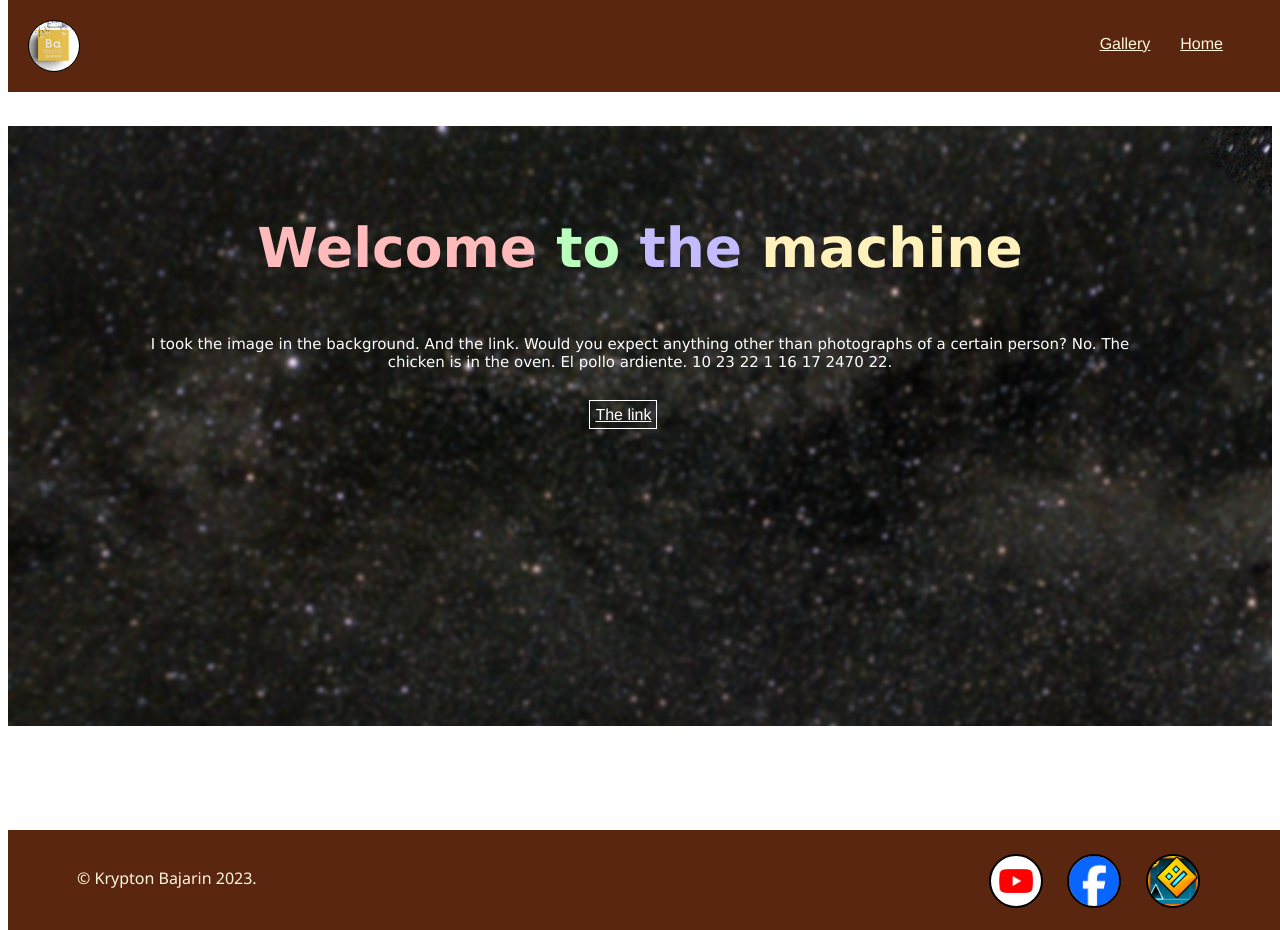
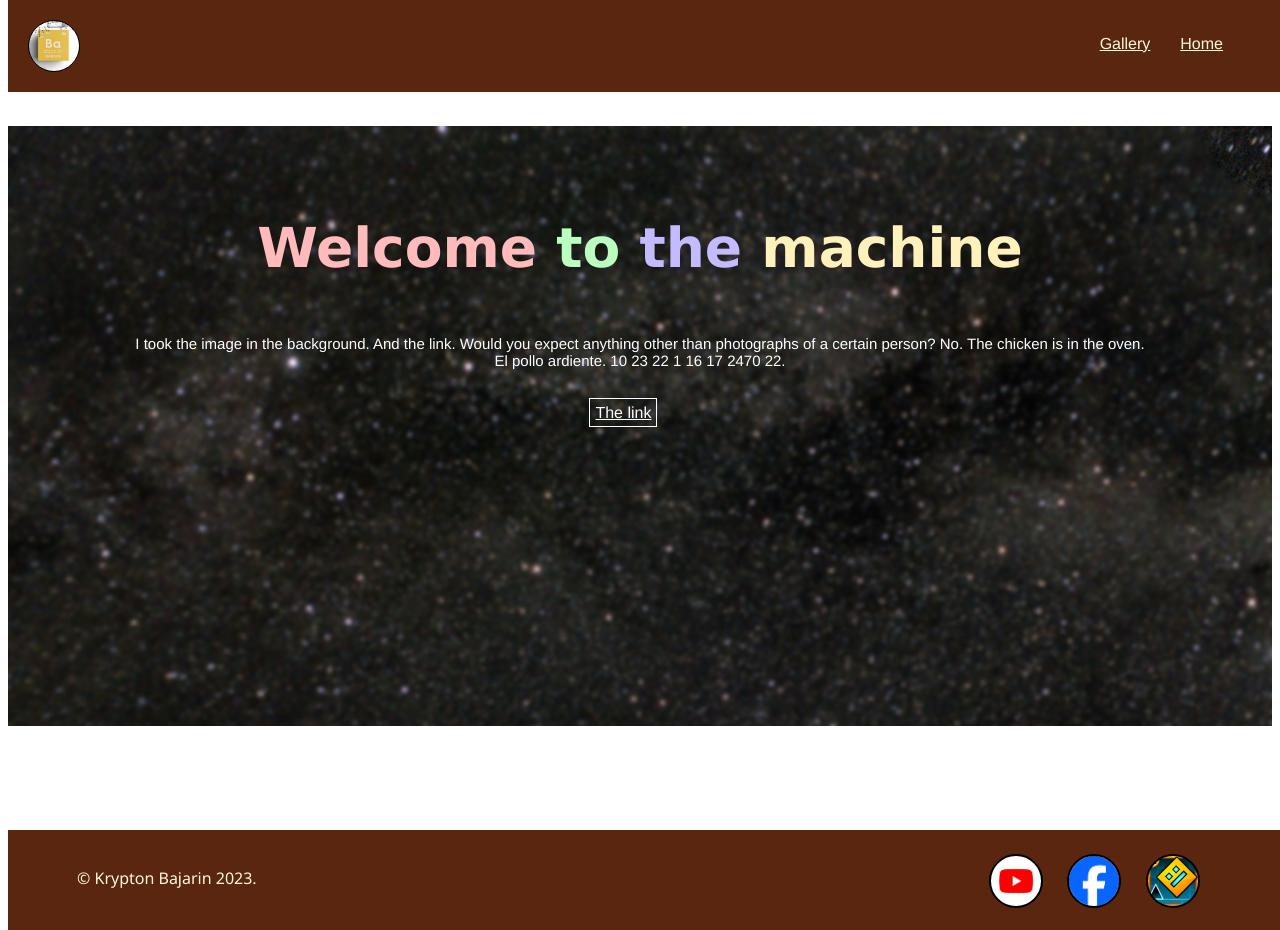
Before and after one commit to Kbajarin/Q1AA1_Ba_KBajarin, a plain HTML site: page index.html in a window 1280 px wide. Drawn offline with Linux system fonts and the light colour scheme.

Commit message:
Update styles.css

```diff
--- a/styles.css
+++ b/styles.css
@@ -79,7 +79,7 @@
     top: 130px;
     position: relative;
     font-size:15px;
-    font-family:'Lucida Sans', 'Lucida Sans Regular', 'Lucida Grande', 'Lucida Sans Unicode', Geneva, Verdana, sans-serif;
+    font-family: 'Franklin Gothic Medium', 'Arial Narrow', Arial, sans-serif;
 }
 #thegallery{
     position:relative;
```
